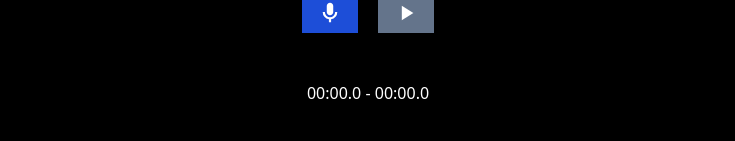
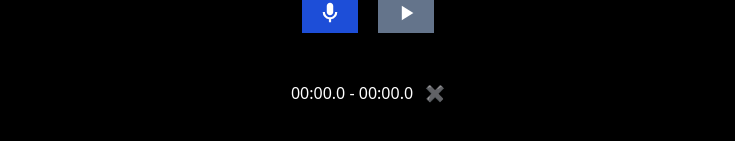
Before and after one commit to bryanjenningz/speaking-practice, a Next.js app: page / in a window 1280 px wide. Both pictures are taken after a click on the button "SAVE CLIP". Shown: the part 599-740 px from the top of the page, without its empty margins (272-1007 px from the left). Built offline with nearby package versions, Linux system fonts and the light colour scheme.

Commit message:
Add delete button to clips

```diff
--- a/src/pages/index.tsx
+++ b/src/pages/index.tsx
@@ -241,7 +241,7 @@ const Home: NextPage = () => {
                 .map(formatVideoTime)
                 .join(" - ");
               return (
-                <li key={clip.id}>
+                <li key={clip.id} className="flex items-center gap-3">
                   <button
                     onClick={() => {
                       setStartTime(clip.startTime);
@@ -257,6 +257,15 @@ const Home: NextPage = () => {
                   >
                     {clipText}
                   </button>
+                  <button
+                    className="flex items-center justify-center"
+                    onClick={() =>
+                      setClips((clips) => clips.filter((c) => c.id !== clip.id))
+                    }
+                  >
+                    <span aria-hidden={true}>✖</span>
+                    <span className="sr-only">Delete</span>
+                  </button>
                 </li>
               );
             })}
```
